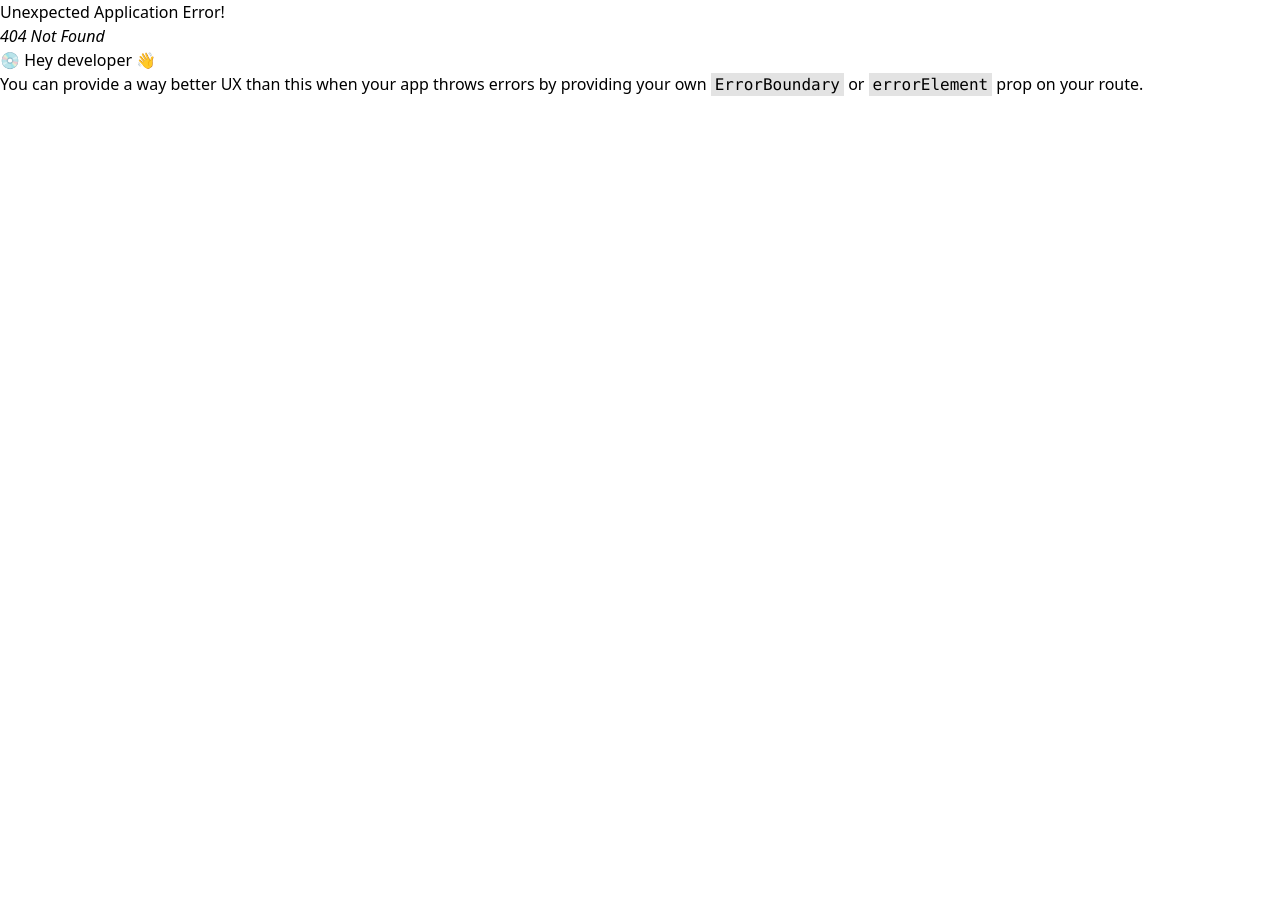
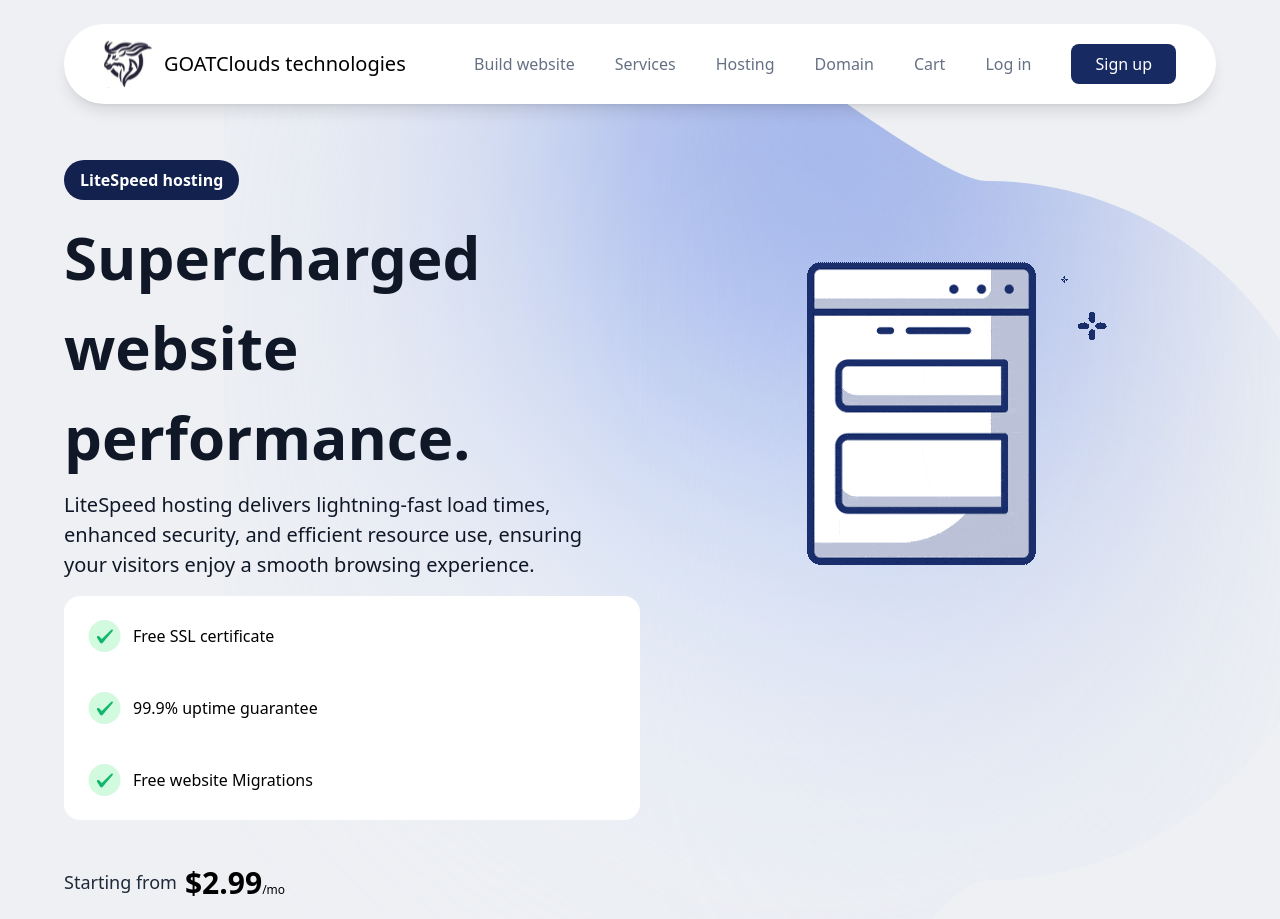
Before and after one commit to Frokesy/gcwh, a React (Vite) app: page /hosting/litespeed-hosting in a window 1280 px wide. Before the commit this address had no page. Shown: the top 919 px of the page. Before the commit the page ends 800 px from the top, so only its background shows below. Built offline with nearby package versions, Linux system fonts and the light colour scheme.

Commit message:
designed litespeed hosting page

```diff
--- a/src/App.tsx
+++ b/src/App.tsx
@@ -11,6 +11,7 @@ import ManagedVPSServer from "./pages/servers/managed-vps-server";
 import WebHosting from "./pages/hosting/web-hosting";
 import EmailHosting from "./pages/hosting/email-hosting";
 import WordpressHosting from "./pages/hosting/wordpress-hosting";
+import LitespeedHosting from "./pages/hosting/litespeed-hosting";
 
 const App = () => {
   const router = createBrowserRouter([
@@ -29,6 +30,7 @@ const App = () => {
     { path: "/hosting/web-hosting", element: <WebHosting /> },
     { path: "/hosting/email-hosting", element: <EmailHosting /> },
     { path: "/hosting/wordpress-hosting", element: <WordpressHosting /> },
+    { path: "/hosting/litespeed-hosting", element: <LitespeedHosting /> },
   ]);
 
   return (
--- /dev/null
+++ b/src/pages/hosting/litespeed-hosting/index.tsx
@@ -0,0 +1,149 @@
+import PricingCard from "../../../components/cards/PricingCard";
+import Container from "../../../components/defaults/Container";
+import FAQs from "../../../components/defaults/FAQs";
+import Footer from "../../../components/defaults/Footer";
+import ServerLocation from "../../../components/home/ServerLocation";
+import Testimonials from "../../../components/home/Testimonials";
+import {
+  GreenTick,
+  LeftArrow,
+  RightArrow,
+} from "../../../components/svgs/Icons";
+
+const LitespeedHosting = () => {
+  const items = [
+    "Free SSL certificate",
+    "99.9% uptime guarantee",
+    "Free website Migrations",
+  ];
+  return (
+    <Container>
+      <div className="bg-[url('/assets/bg-gradient.svg')] mt-10 bg-cover lg:pt-[15vh] pt-20 bg-no-repeat min-h-screen">
+        <div className="w-[90vw] mx-auto flex justify-between lg:flex-row flex-col">
+          <div className="lg:w-[50%]">
+            <div className="flex">
+              <div className="bg-[#12214D] text-[#fff] font-semibold py-2 px-4 rounded-full">
+                <span>LiteSpeed hosting</span>
+              </div>
+            </div>
+            <h2 className="text-gray-900 lg:text-[60px] text-[30px] mt-3 font-semibold">
+              Supercharged website performance.
+            </h2>
+            <p className="lg:text-[20px] text-[14px] text-gray-900 w-[90%] mt-2">
+              LiteSpeed hosting delivers lightning-fast load times, enhanced
+              security, and efficient resource use, ensuring your visitors enjoy
+              a smooth browsing experience.
+            </p>
+
+            <div className="mt-4 bg-[#fff] lg:p-6 p-3 rounded-2xl grid gap-6 lg:gap-10 w-[100%]">
+              {items.map((item, index) => (
+                <div
+                  key={index}
+                  className="flex items-center space-x-3 lg:text-[16px] text-[13px]"
+                >
+                  <GreenTick />
+                  <p>{item}</p>
+                </div>
+              ))}
+            </div>
+
+            <div className="flex flex-col space-y-6 lg:space-y-0 lg:space-x-10 mt-10">
+              <div className="flex items-center space-x-2">
+                <p className="text-[18px] text-gray-800">Starting from</p>
+                <div className="flex items-baseline">
+                  <h2 className="text-[30px] font-semibold">$2.99</h2>
+                  <span className="text-[12px]">/mo</span>
+                </div>
+              </div>
+              <div className="flex items-center lg:space-x-4 space-y-3 lg:space-y-0 lg:flex-row flex-col mt-4">
+                <button className="bg-[#182A62] text-white py-2 text-[16px] lg:w-[45%] w-[100%] font-semibold rounded-lg">
+                  View all plans
+                </button>
+                <button className="text-[#182A62] bg-white py-2 text-[16px] lg:w-[45%] w-[100%] font-semibold rounded-lg">
+                  Choose your plans
+                </button>
+              </div>
+            </div>
+            <div className="flex items-center space-x-3 mt-6 min-w-max mb-10">
+              <GreenTick />
+              <p>30-Day Money Back Guarantee</p>
+            </div>
+          </div>
+
+          <div className="lg:w-[45%]">
+            <img src="/assets/gifs/litespeed.gif" alt="litespeed-hosting" />
+          </div>
+        </div>
+      </div>
+
+      <div className="bg-[#fff] py-20">
+        <div className="flex items-center justify-center">
+          <div className="bg-[#E6E6FA] text-[#05038E] font-semibold py-2 px-4 rounded-full">
+            <span>LiteSpeed hosting plans & prices</span>
+          </div>
+        </div>
+
+        <div className="lg:w-[90vw] w-[95vw] mx-auto border border-[#ccc] rounded-3xl mt-10 py-6 px-3 lg:px-16">
+          <div className="flex lg:flex-row flex-col items-center justify-between">
+            <h2 className="lg:text-[30px] text-[18px] font-semibold mt-2 text-[#1A2E6C]">
+              LiteSpeed hosting plans & prices
+            </h2>
+            <div className="flex items-center space-x-4 mt-3 lg:mt-0 lg:space-x-10">
+              <LeftArrow />
+              <RightArrow />
+            </div>
+          </div>
+
+          <div className="mt-4 grid lg:grid-cols-3 grid-cols-1 w-[100%] gap-6">
+            <PricingCard
+              type="LiteSpeed hosting Starter"
+              desc=""
+              price="$2.99"
+              benefits={[
+                "20 GB SSD Storage",
+                "Host 1 Domain",
+                "100 Subdomains",
+                "25 Email Accounts",
+                "1 FTP Account",
+                "5 MySQL Databases",
+              ]}
+            />
+            <PricingCard
+              type="LiteSpeed hosting Basic"
+              desc=""
+              price="$5.99"
+              mostPopular
+              benefits={[
+                "40 GB SSD Storage",
+                "Host 2 Domain",
+                "100 Subdomains",
+                "100 Email Accounts",
+                "1 FTP Account",
+                "50 MySQL Databases",
+              ]}
+            />
+            <PricingCard
+              type="LiteSpeed hosting Premium"
+              desc=""
+              price="$9.99"
+              benefits={[
+                "100 GB SSD Storage",
+                "Host 3 Domain",
+                "500 Subdomains",
+                "Unlimited Email Accounts",
+                "5 FTP Accounts",
+                "5 MySQL Databases",
+              ]}
+            />
+          </div>
+        </div>
+      </div>
+      <ServerLocation />
+      <Testimonials />
+      <FAQs />
+      <Footer />
+    </Container>
+  );
+};
+
+export default LitespeedHosting;
```
Also changed, not shown: public/assets/gifs/litespeed.gif (added).
